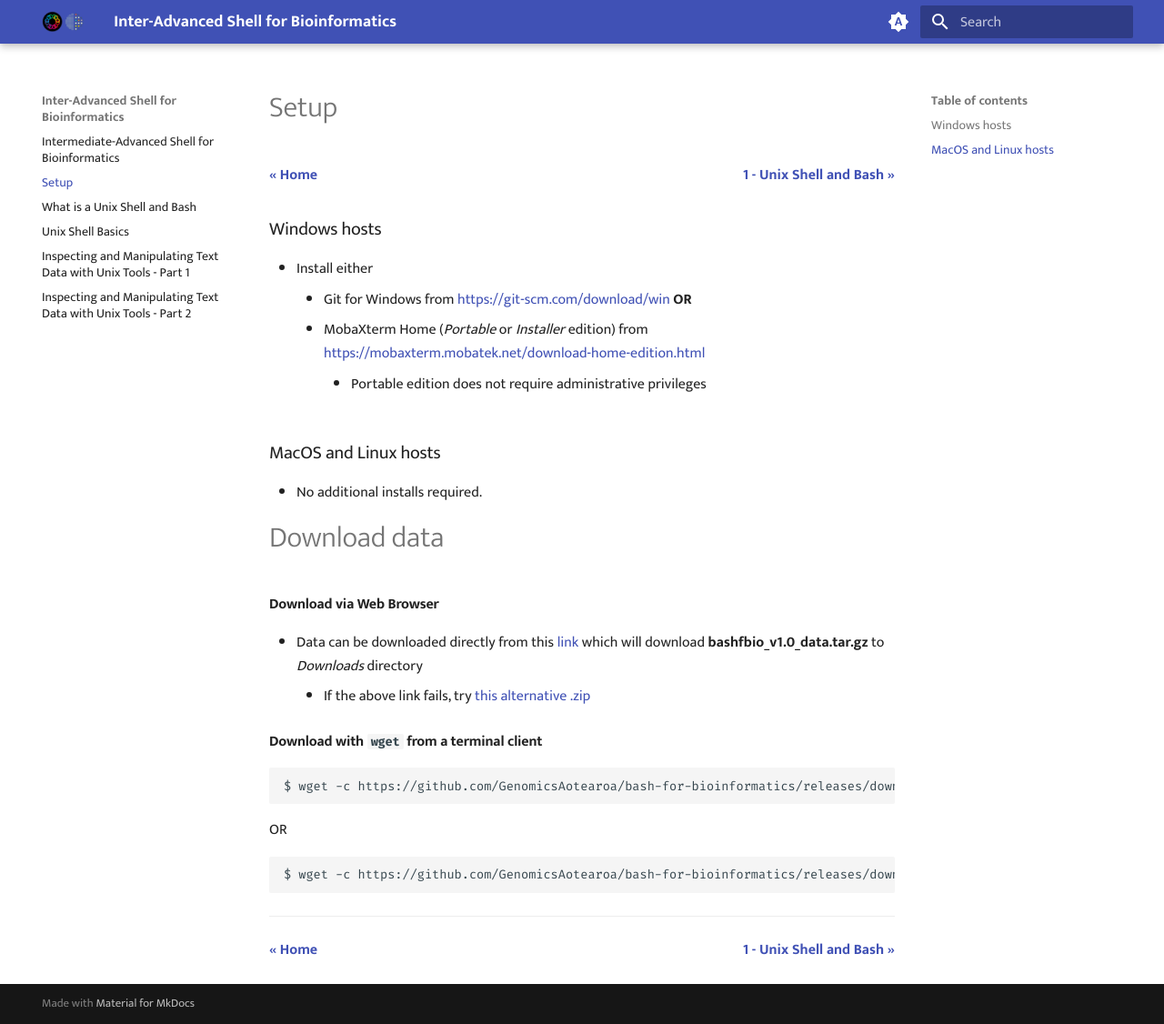
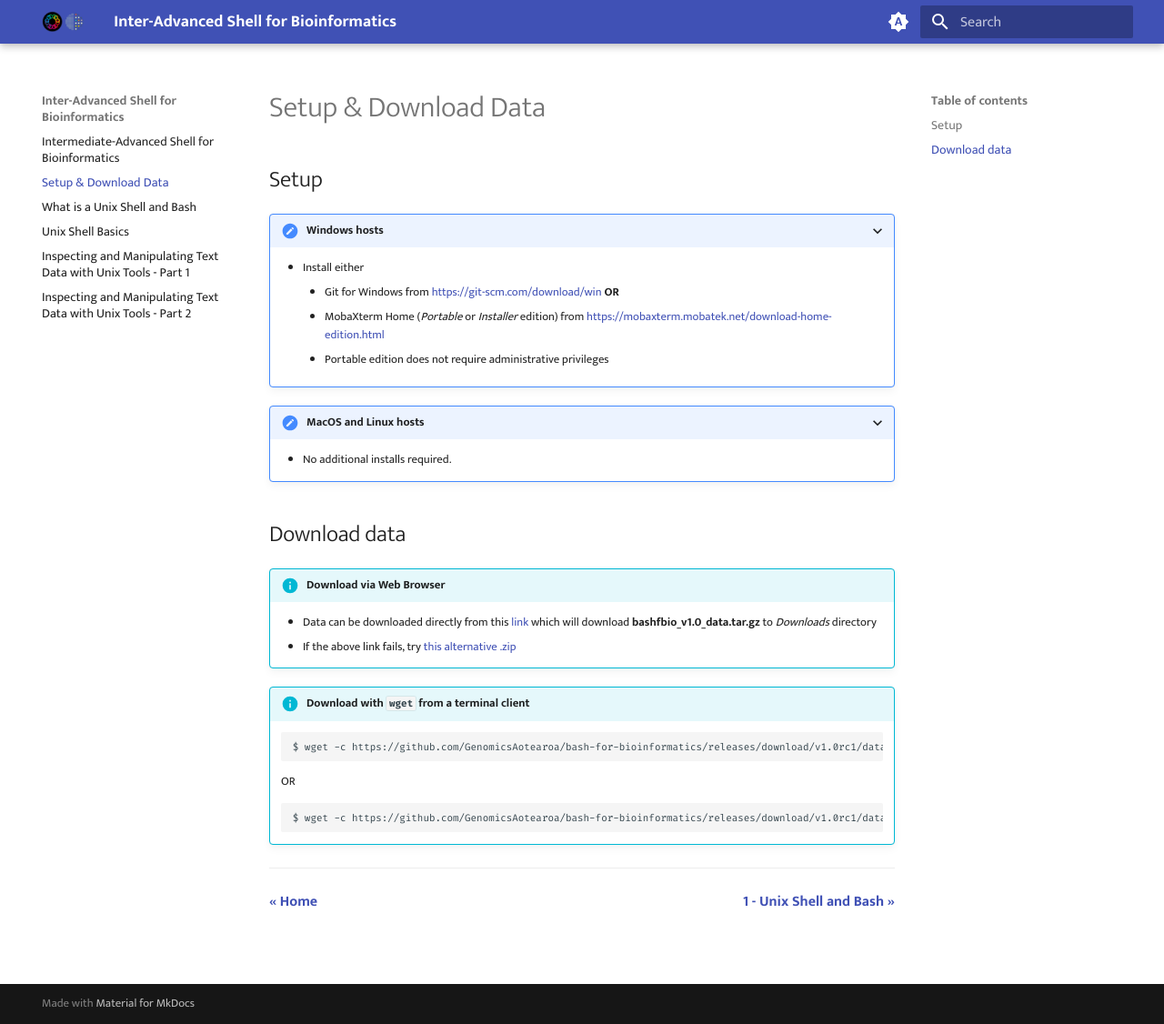
Before and after one commit to GenomicsAotearoa/shell-for-bioinformatics, an MkDocs documentation site: the page built from docs/0_setup_download.md, in a window 1280 px wide and 1126 px high. Shown: the whole window at 91% size. Built offline with MkDocs 1.6.1 and Material for MkDocs 9.7.7, drawn with Linux system fonts in a browser that asks for light colours.

Commit message:
change setup and downoad data page

````diff
--- a/docs/0_setup_download.md
+++ b/docs/0_setup_download.md
@@ -1,41 +1,35 @@
-# Setup
+# Setup & Download Data
 
-<p style="text-align:left;">
-  <b><a class="btn" href="https://genomicsaotearoa.github.io/bash-for-bioinformatics/" style="background: var(--bs-green);font-weight:bold">&laquo; Home </a></b>
-  <span style="float:right;">
-    <b><a class="btn" href="https://genomicsaotearoa.github.io/bash-for-bioinformatics/workshop_material/1_introduction.html" style="background: var(--bs-green);font-weight:bold">1 - Unix Shell and Bash &raquo;</a></b>
-  </span>
-</p>
+## Setup
 
+???+ "Windows hosts"
 
-### Windows hosts
+    * Install either
+        - Git for Windows from [https://git-scm.com/download/win](https://git-scm.com/download/win) **OR**
+        - MobaXterm Home (*Portable* or *Installer* edition) from [https://mobaxterm.mobatek.net/download-home-edition.html](https://mobaxterm.mobatek.net/download-home-edition.html)
+          * Portable edition does not require administrative privileges
 
-* Install either
-    - Git for Windows from [https://git-scm.com/download/win](https://git-scm.com/download/win) **OR**
-    - MobaXterm Home (*Portable* or *Installer* edition) from [https://mobaxterm.mobatek.net/download-home-edition.html](https://mobaxterm.mobatek.net/download-home-edition.html)
-        * Portable edition does not require administrative privileges
+???+ "MacOS and Linux hosts"
 
-### MacOS and Linux hosts
+    * No additional installs required.
 
-* No additional installs required.
+## Download data
 
-# Download data
+!!! info "Download via Web Browser"
 
-#### Download via Web Browser
-
-* Data can be downloaded directly from this [link](https://github.com/GenomicsAotearoa/bash-for-bioinformatics/releases/download/v1.0rc1/data_shell4b.tar.gz) which will download **bashfbio_v1.0_data.tar.gz** to *Downloads* directory
+    * Data can be downloaded directly from this [link](https://github.com/GenomicsAotearoa/bash-for-bioinformatics/releases/download/v1.0rc1/data_shell4b.tar.gz) which will download **bashfbio_v1.0_data.tar.gz** to *Downloads* directory
     * If the above link fails, try [this alternative .zip](https://github.com/GenomicsAotearoa/bash-for-bioinformatics/releases/download/v1.0rc1/data_shell4b.zip)
 
-#### Download with `wget` from a terminal client
+!!! info "Download with `wget` from a terminal client"
 
-```bash
-$ wget -c https://github.com/GenomicsAotearoa/bash-for-bioinformatics/releases/download/v1.0rc1/data_shell4b.tar.gz
-```
-OR
+    ```bash
+    $ wget -c https://github.com/GenomicsAotearoa/bash-for-bioinformatics/releases/download/v1.0rc1/data_shell4b.tar.gz
+    ```
+    OR
 
-```bash
-$ wget -c https://github.com/GenomicsAotearoa/bash-for-bioinformatics/releases/download/v1.0rc1/data_shell4b.zip
-```
+    ```bash
+    $ wget -c https://github.com/GenomicsAotearoa/bash-for-bioinformatics/releases/download/v1.0rc1/data_shell4b.zip
+    ```
 
 - - -
 <p style="text-align:left;">
````
